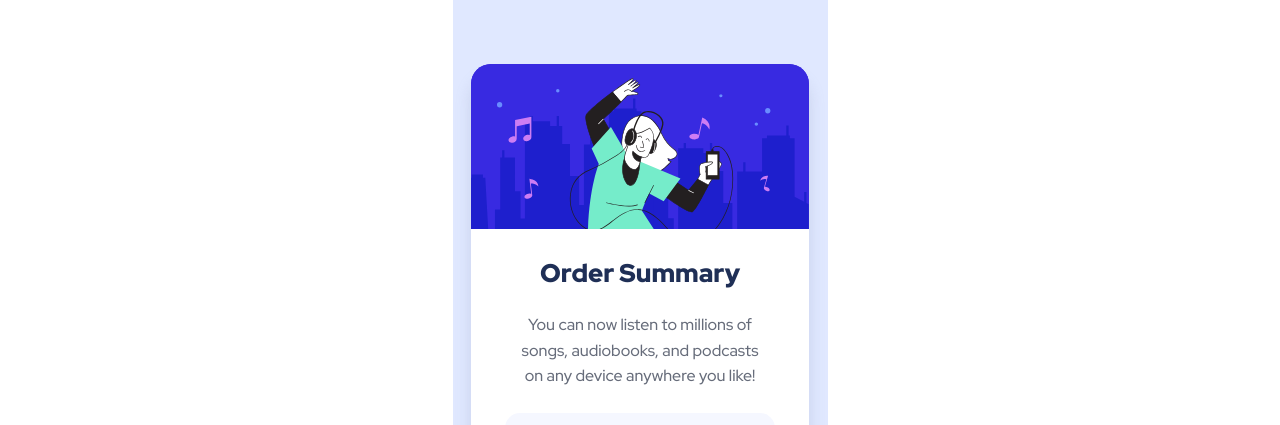
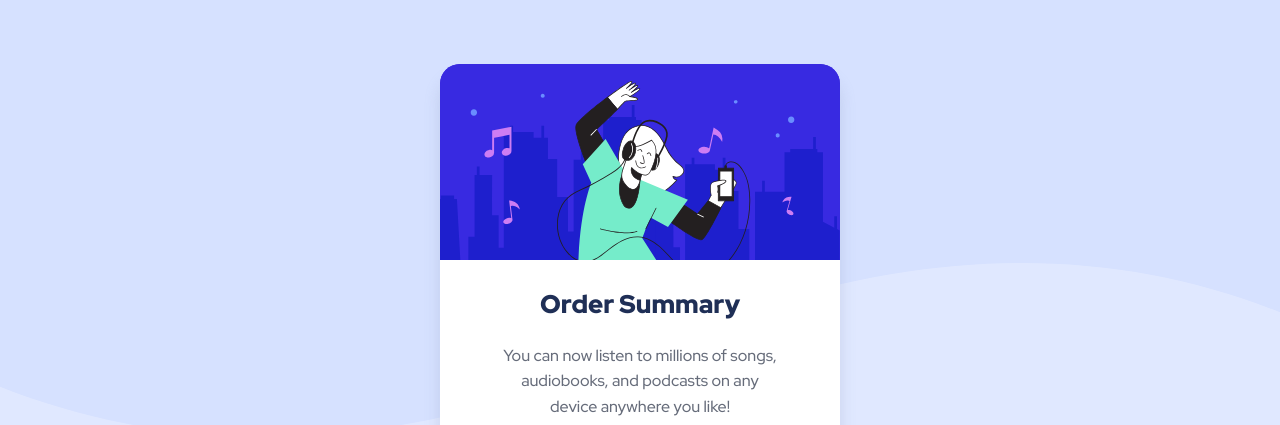
Before and after one commit to Tom3k1911/order-summary-component-main, a plain HTML site: page index.html in a window 1280 px wide. Shown: the top 425 px of the page. Drawn offline with Linux system fonts and the light colour scheme.

Commit message:
desktop version

```diff
--- a/css/style.css
+++ b/css/style.css
@@ -18,7 +18,7 @@
 }
 .whole_content_container{
     background-color: hsl(225, 100%, 94%);
-    background-image: url(images/pattern-background-mobile.svg);
+    background-image: url(../images/pattern-background-mobile.svg);
     background-repeat: no-repeat;
     background-position: top center;
     width: 375px;
@@ -147,8 +147,25 @@ main{
 .attribution {
     font-size: 11px;
     text-align: center;
-  }
+}
 
   .attribution a {
     color: hsl(228, 45%, 44%);
-  }
+}
+
+
+
+
+/*========= Responsive =========*/
+
+@media (min-width:500px) {
+    .whole_content_container{
+        background-image: url(../images/pattern-background-desktop.svg);
+        max-width: 1440px;
+        width: 100%;
+    }
+    .main_container{
+        max-width: 400px;
+        width: 70%;
+    }
+}
```
